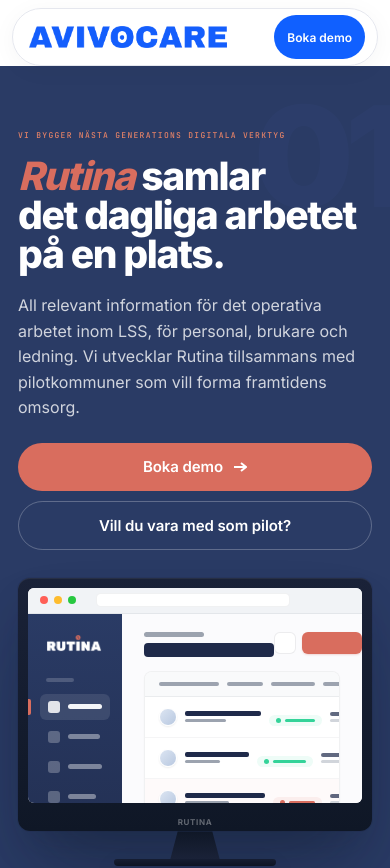
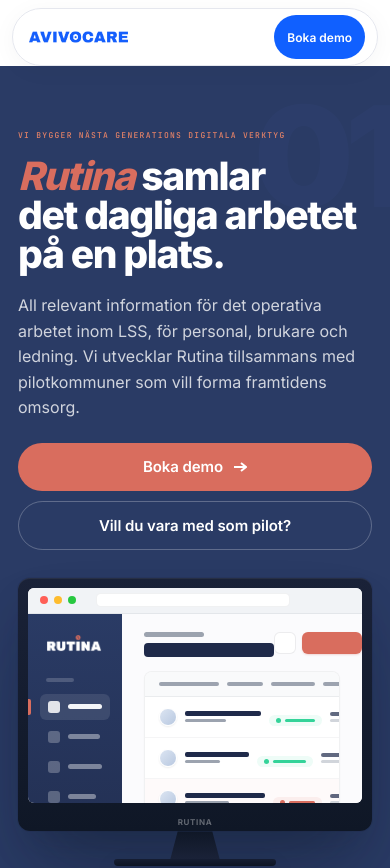
Before and after one commit to Aemadsaloum/avivocare-website-clean, a Next.js app: page / in a window 390 px wide. Shown: the top 868 px of the page. Built offline with nearby package versions, Linux system fonts and the light colour scheme.

Commit message:
update carousel + mobile + header tweaks

```diff
--- a/app/globals.css
+++ b/app/globals.css
@@ -1025,8 +1025,8 @@
     max-width: calc(100% - 24px);
     padding: 6px 12px 6px 16px;
   }
-  .nav-logo-slot { width: 200px !important; height: 22px !important; }
-  .nav .nav-logo-slot img { height: 22px !important; }
+  .nav-logo-slot { width: 100px !important; height: 11px !important; }
+  .nav .nav-logo-slot img { height: 11px !important; }
   .nav-demo {
     padding: 10px 13px;
     font-size: 12px;
@@ -1171,8 +1171,8 @@
 @media (max-width: 360px) {
   .container { padding: 0 14px; }
   .nav { padding: 4px 10px 4px 14px; }
-  .nav-logo-slot { width: 162px !important; height: 18px !important; }
-  .nav .nav-logo-slot img { height: 18px !important; }
+  .nav-logo-slot { width: 81px !important; height: 9px !important; }
+  .nav .nav-logo-slot img { height: 9px !important; }
   .nav-demo { padding: 10px 14px; font-size: 12px; }
   .hero-editorial::before { font-size: 110px; }
   .vs5-mocks { transform: scale(0.6); margin-bottom: -90px; }
--- a/components/About.tsx
+++ b/components/About.tsx
@@ -61,7 +61,7 @@
                 }}
               />
               <div style={{ position: 'relative', zIndex: 1 }}>
-                <Logo size="xl" />
+                <Logo height={19} />
               </div>
             </div>
           </div>
--- a/components/Logo.tsx
+++ b/components/Logo.tsx
@@ -1,10 +1,11 @@
 interface LogoProps {
   size?: 'md' | 'lg' | 'xl';
   color?: 'navy' | 'white';
+  height?: number;
 }
 
-export default function Logo({ size = 'md', color = 'navy' }: LogoProps) {
-  const h = size === 'xl' ? 56 : size === 'lg' ? 30 : 20;
+export default function Logo({ size = 'md', color = 'navy', height }: LogoProps) {
+  const h = height ?? (size === 'xl' ? 28 : size === 'lg' ? 15 : 10);
   const filter = color === 'white' ? 'brightness(0) invert(1)' : 'none';
   return (
     <img
--- a/components/Nav.tsx
+++ b/components/Nav.tsx
@@ -15,7 +15,7 @@
 
   return (
     <nav className="nav" style={navStyle}>
-      <div className="nav-logo-slot" style={{ position: 'relative', width: 280, height: 30, flexShrink: 0 }}>
+      <div className="nav-logo-slot" style={{ position: 'relative', width: 140, height: 15, flexShrink: 0 }}>
         <div style={{ position: 'absolute', top: '50%', left: 0, transform: 'translateY(-50%)' }}>
           <Logo size="lg" color={onDark ? 'white' : 'navy'} />
         </div>
```
